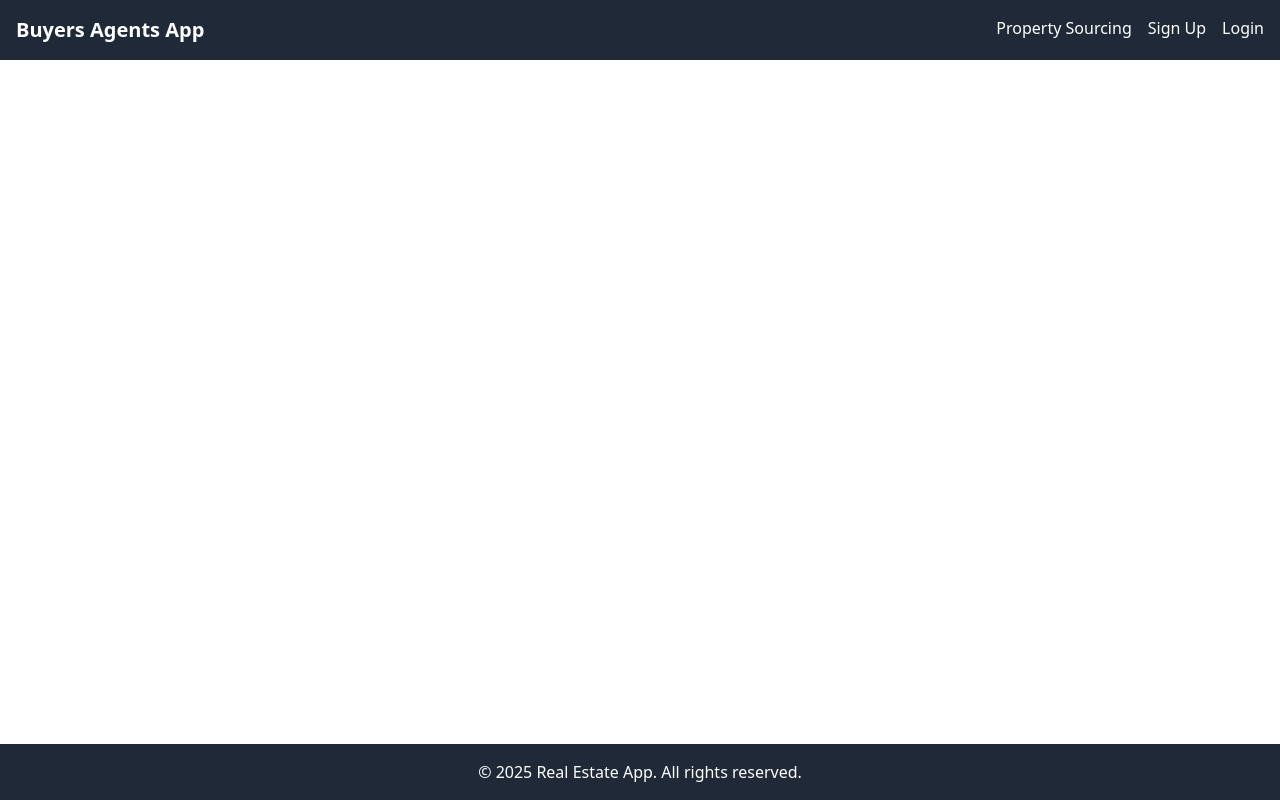
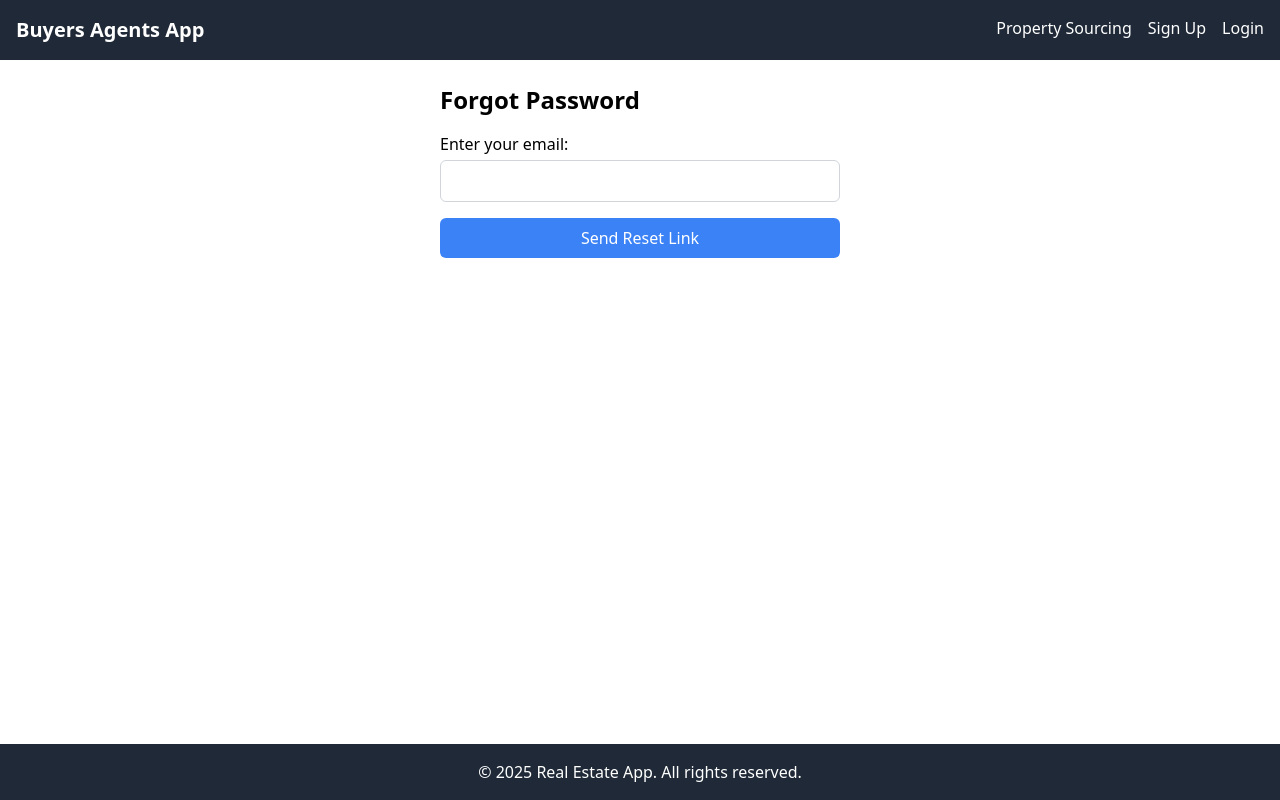
Before and after one commit to vishnoiamit82/real-estate-ui, a React (Create React App) app: page /forgot-password in a window 1280 px wide. Built offline with nearby package versions, Linux system fonts and the light colour scheme; no server answers.

Commit message:
reset password

```diff
--- a/src/App.js
+++ b/src/App.js
@@ -22,6 +22,9 @@ import LoginForm from './components/Loginform';
 import ProtectedRoute from './components/ProtectedRoute';
 import  SharedPropertyPage from './components/SharedPropertyPage'
 import {jwtDecode} from 'jwt-decode';
+import ForgotPassword from './components/ForgotPassword';
+import ResetPassword from './components/ResetPassword';
+
 
 function App() {
 
@@ -85,8 +88,11 @@ function App() {
                         <Route path="/template-management" element={<ProtectedRoute><EmailTemplateManagement /></ProtectedRoute>} />
                         <Route path="/email-replies" element={<ProtectedRoute><EmailReplies /></ProtectedRoute>} />
 
+
                         // In your React Router configuration
                         <Route path="/shared/:shareToken" element={<SharedPropertyPage />} />
+                        <Route path="/forgot-password" element={<ForgotPassword />} />
+                        <Route path="/reset-password/:token" element={<ResetPassword />} />
 
 
                         {/* Admin-Only Protected Route */}
--- /dev/null
+++ b/src/components/ForgotPassword.js
@@ -0,0 +1,44 @@
+import React, { useState } from 'react';
+import axiosInstance from '../axiosInstance';
+
+const ForgotPassword = () => {
+    const [email, setEmail] = useState('');
+    const [message, setMessage] = useState('');
+
+    const handleSubmit = async (e) => {
+        e.preventDefault();
+        try {
+            const response = await axiosInstance.post(`${process.env.REACT_APP_API_BASE_URL}/forgot-password`, { email });
+            setMessage(response.data.message);
+        } catch (error) {
+            setMessage('Failed to send reset email. Please try again.');
+        }
+    };
+
+    return (
+        <div className="container mx-auto p-6 max-w-md">
+            <h2 className="text-2xl font-bold mb-4">Forgot Password</h2>
+            <form onSubmit={handleSubmit} className="space-y-4">
+                <div>
+                    <label className="block mb-1">Enter your email:</label>
+                    <input
+                        type="email"
+                        value={email}
+                        onChange={(e) => setEmail(e.target.value)}
+                        className="w-full p-2 border border-gray-300 rounded-md"
+                        required
+                    />
+                </div>
+                <button
+                    type="submit"
+                    className="w-full px-4 py-2 bg-blue-500 text-white rounded-md hover:bg-blue-600"
+                >
+                    Send Reset Link
+                </button>
+            </form>
+            {message && <p className="mt-4 text-center">{message}</p>}
+        </div>
+    );
+};
+
+export default ForgotPassword;
--- a/src/components/Loginform.js
+++ b/src/components/Loginform.js
@@ -16,21 +16,11 @@ const LoginForm = ({ setCurrentUser }) => {
                 password
             });
 
-            // ✅ Store JWT token in localStorage
             localStorage.setItem('authToken', response.data.token);
-            console.log('Stored Token:', localStorage.getItem('authToken'));
-
-
-            // ✅ Set the current user in state
             setCurrentUser(response.data.user);
             localStorage.setItem('currentUser', JSON.stringify(response.data.user));
 
-            // ✅ Redirect based on role
-            if (response.data.user.role === 'admin') {
-                navigate('/user-management');
-            } else {
-                navigate('/');
-            }
+            navigate(response.data.user.role === 'admin' ? '/user-management' : '/');
         } catch (error) {
             console.error('Login error:', error);
             setError('Invalid email or password');
@@ -69,6 +59,14 @@ const LoginForm = ({ setCurrentUser }) => {
                     Login
                 </button>
             </form>
+            <div className="mt-4 text-center">
+                <button
+                    onClick={() => navigate('/forgot-password')}
+                    className="text-blue-500 hover:underline"
+                >
+                    Forgot Password?
+                </button>
+            </div>
         </div>
     );
 };
--- /dev/null
+++ b/src/components/ResetPassword.js
@@ -0,0 +1,68 @@
+import React, { useState } from "react";
+import { useNavigate, useParams } from "react-router-dom";
+import axios from "../axiosInstance";
+
+const ResetPassword = () => {
+    const { token } = useParams(); // Get the token from the URL
+    const navigate = useNavigate();
+    const [newPassword, setNewPassword] = useState("");
+    const [confirmPassword, setConfirmPassword] = useState("");
+    const [message, setMessage] = useState("");
+
+    const handleSubmit = async (e) => {
+        e.preventDefault();
+        if (newPassword !== confirmPassword) {
+            setMessage("Passwords do not match!");
+            return;
+        }
+
+        try {
+            const response = await axios.post(`${process.env.REACT_APP_API_BASE_URL}/reset-password`, {
+                token,
+                newPassword
+            });
+
+            setMessage(response.data.message);
+            setTimeout(() => navigate("/login"), 3000); // Redirect to login after success
+        } catch (error) {
+            setMessage("Failed to reset password. The link may be expired.");
+        }
+    };
+
+    return (
+        <div className="container mx-auto p-6 max-w-md">
+            <h2 className="text-2xl font-bold mb-4">Reset Password</h2>
+            {message && <p className="text-center text-red-500">{message}</p>}
+            <form onSubmit={handleSubmit} className="space-y-4">
+                <div>
+                    <label className="block mb-1">New Password:</label>
+                    <input
+                        type="password"
+                        value={newPassword}
+                        onChange={(e) => setNewPassword(e.target.value)}
+                        className="w-full p-2 border border-gray-300 rounded-md"
+                        required
+                    />
+                </div>
+                <div>
+                    <label className="block mb-1">Confirm Password:</label>
+                    <input
+                        type="password"
+                        value={confirmPassword}
+                        onChange={(e) => setConfirmPassword(e.target.value)}
+                        className="w-full p-2 border border-gray-300 rounded-md"
+                        required
+                    />
+                </div>
+                <button
+                    type="submit"
+                    className="w-full px-4 py-2 bg-green-500 text-white rounded-md hover:bg-green-600"
+                >
+                    Reset Password
+                </button>
+            </form>
+        </div>
+    );
+};
+
+export default ResetPassword;
```
